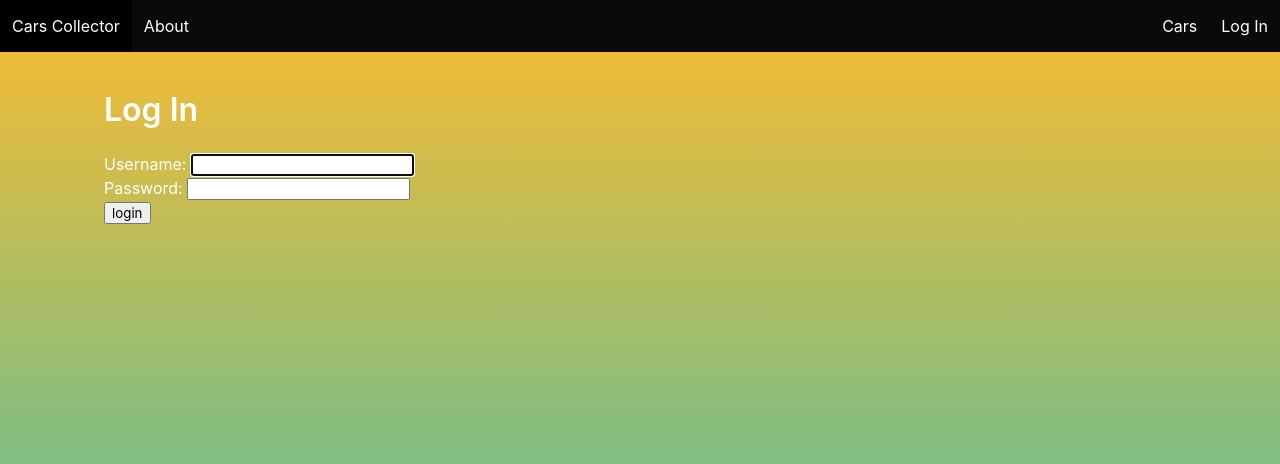
After one commit to jeffreygreenjr/django_cars_collector, a Django app: page /accounts/login/ in a window 1280 px wide. The commit adds this page. Shown: the top 464 px of the page. Run offline with Django 4.2, Linux system fonts and the light colour scheme.

Commit message:
Added login and logout functionality for authentication

```diff
--- a/cars_collector_lab_project/settings.py
+++ b/cars_collector_lab_project/settings.py
@@ -128,3 +128,8 @@ DEFAULT_AUTO_FIELD = 'django.db.models.BigAutoField'
 
 STATIC_URL = '/static/'
 STATICFILES_DIRS = [os.path.join(BASE_DIR,'main_app/static')]
+
+# Add this variable to specify where successful logins should redirect to
+LOGIN_REDIRECT_URL = '/cars/'
+
+LOGOUT_REDIRECT_URL = '/'
--- a/cars_collector_lab_project/urls.py
+++ b/cars_collector_lab_project/urls.py
@@ -18,5 +18,7 @@ from django.urls import path, include # <- you must add include to the imports
 
 urlpatterns = [
     path('admin/', admin.site.urls),
-    path('', include('main_app.urls')) # <- here is the new line to include the urls of our app
+    path('', include('main_app.urls')), # <- here is the new line to include the urls of our app
+     # include the built-in auth urls for the built-in views
+    path('accounts/', include('django.contrib.auth.urls')),
 ]
--- a/main_app/templates/base.html
+++ b/main_app/templates/base.html
@@ -26,9 +26,18 @@
             <div class="navbar-menu navbar-start">
                 <a class="navbar-item" href="/about">About</a>
             </div>
-            <div class="navbar-menu navbar-end">
-                <a class="navbar-item" href="/cars">Cars</a>
-            </div>
+            {% if user.is_authenticated %}
+                <div class="navbar-menu navbar-end">
+                    <span class="navbar-item">Welcome: {{user.username}}</span>
+                        <a class="navbar-item" href="/cars">Cars</a>
+                        <a class="navbar-item" href="{% url 'logout' %}">Logout</a>
+                </div>
+                {% else %}
+                    <div class="navbar-menu navbar-end">
+                        <a class="navbar-item" href="/cars">Cars</a>
+                        <a class="navbar-item" href="{% url 'login' %}">Log In</a>
+                    </div>
+                {% endif %}
         </nav>
         <div class="container">
 
--- a/main_app/templates/home.html
+++ b/main_app/templates/home.html
@@ -1,4 +1,4 @@
 {% extends 'base.html' %}
 {% block content %}
-<h1>Cars Collector Home</h1>
+<h1 class="title">Cars Collector Home</h1>
 {% endblock %}
--- /dev/null
+++ b/main_app/templates/registration/login.html
@@ -0,0 +1,10 @@
+{% extends 'base.html' %} {% block content %}
+
+<h1 class="title">Log In</h1>
+<form method="post" action="{% url 'login' %}">
+    {% csrf_token %} {{ form.as_p }}
+    <input type="submit" class="btn" value="login" />
+    <input type="hidden" name="next" value="{{ next }}" />
+</form>
+
+{% endblock %}
```
Also changed, not shown: main_app/models.py (+13 -4 lines), main_app/migrations/0004_alter_manufacturer_options_manufacturer_user.py (added), main_app/static/styles/main.css (line endings or trailing spaces).
